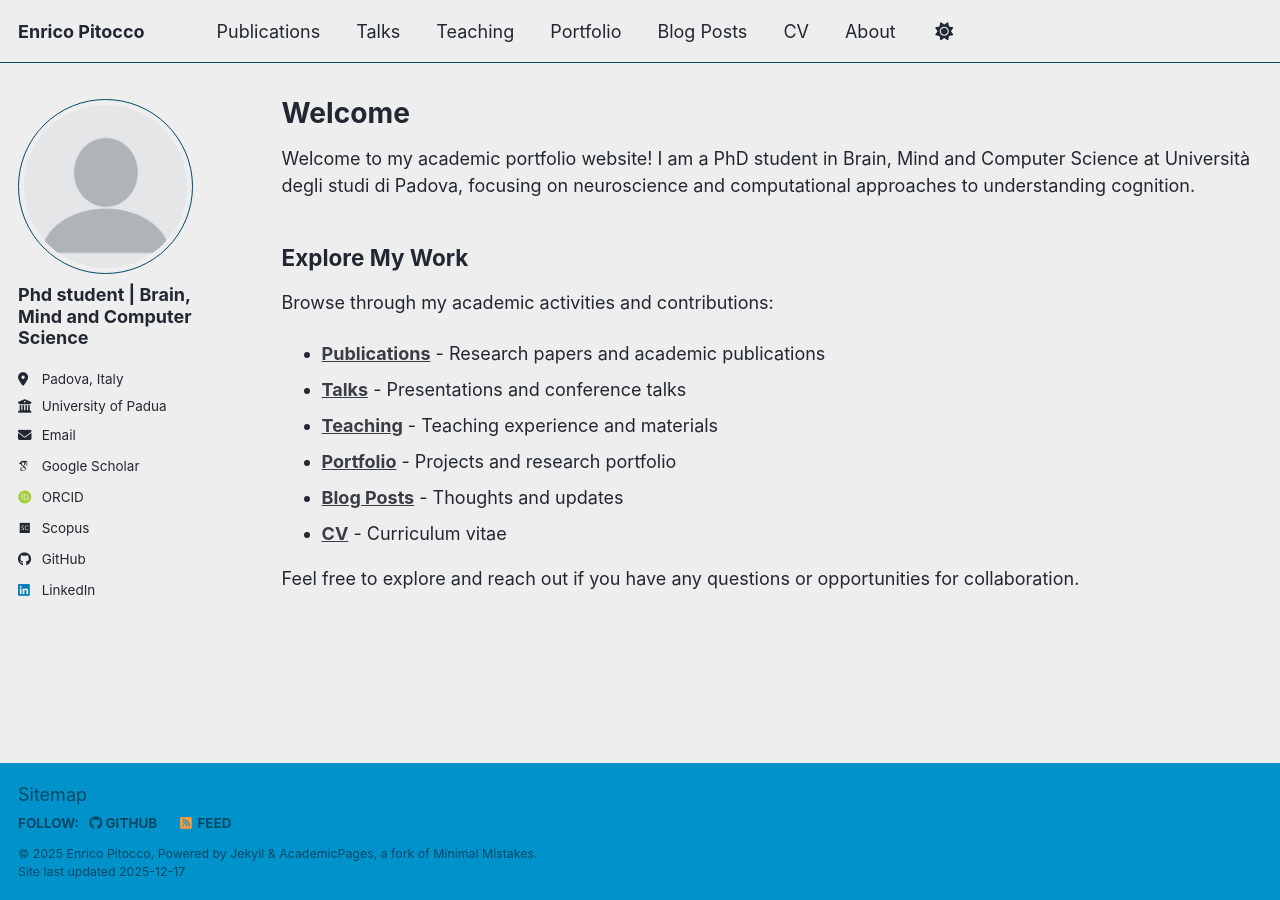
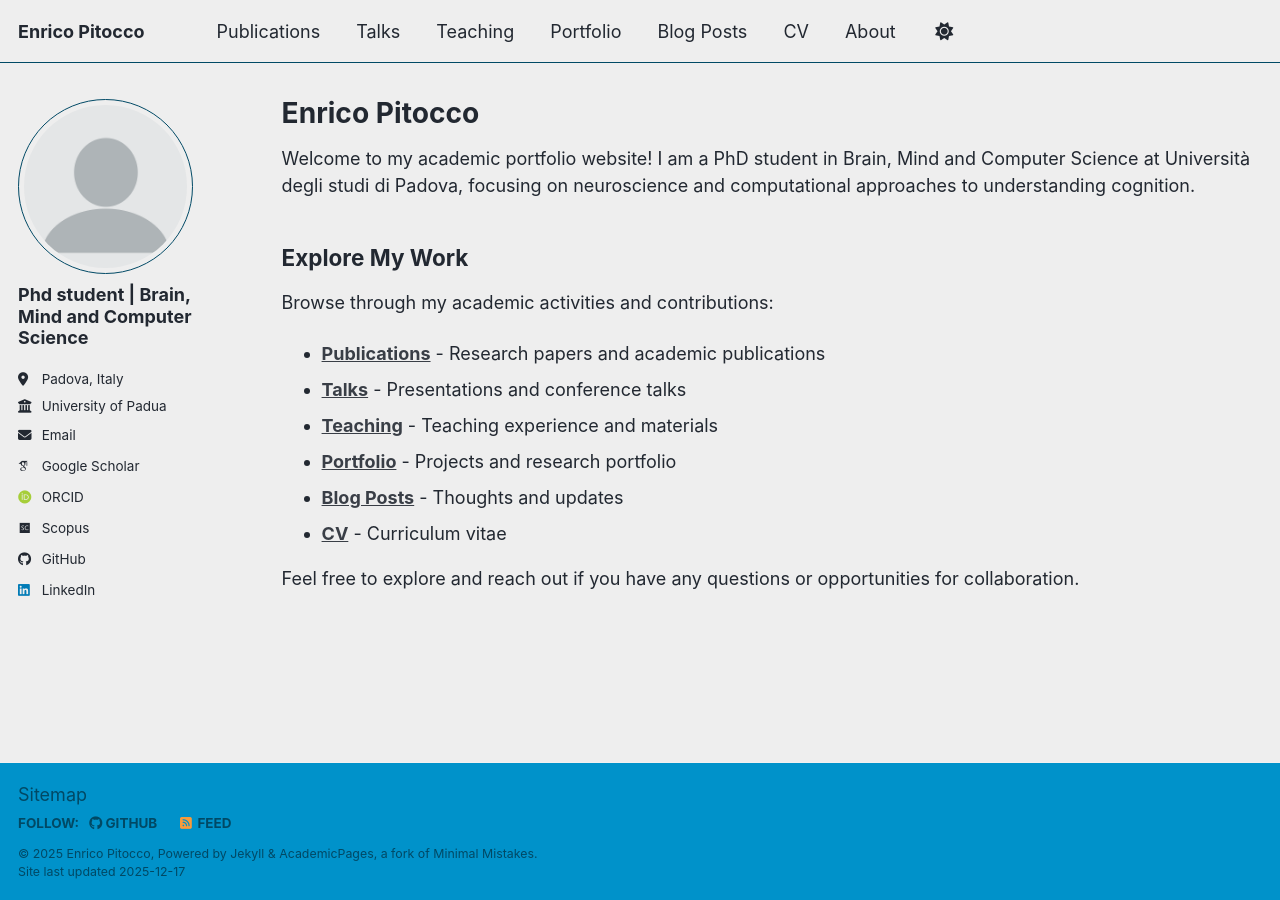
Before and after one commit to enricopitocco/enricopitocco.github.io, a Jekyll site: the page built from index.md, in a window 1280 px wide. Built offline with Jekyll 4.4.1, drawn with Linux system fonts in a browser that asks for light colours; some web fonts are replaced; a script bundle is joined from its source files by our own code; library files that are not in the unit come from our copies.

Commit message:
Update title in index.md to 'Enrico Pitocco'

```diff
--- a/index.md
+++ b/index.md
@@ -1,7 +1,7 @@
 ---
 layout: archive
 author_profile: true
-title: "Welcome"
+title: "Enrico Pitocco"
 ---
 
 Welcome to my academic portfolio website! I am a PhD student in Brain, Mind and Computer Science at Università degli studi di Padova, focusing on neuroscience and computational approaches to understanding cognition.
```
